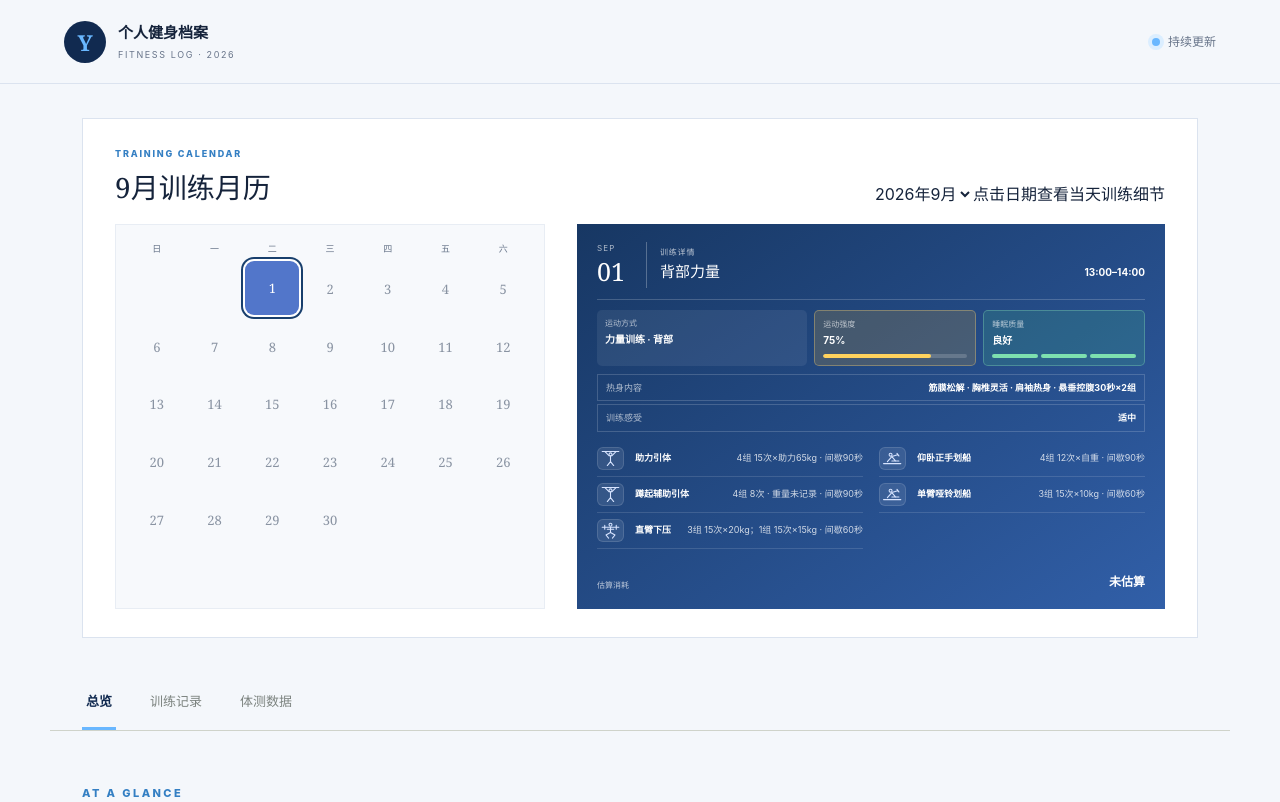
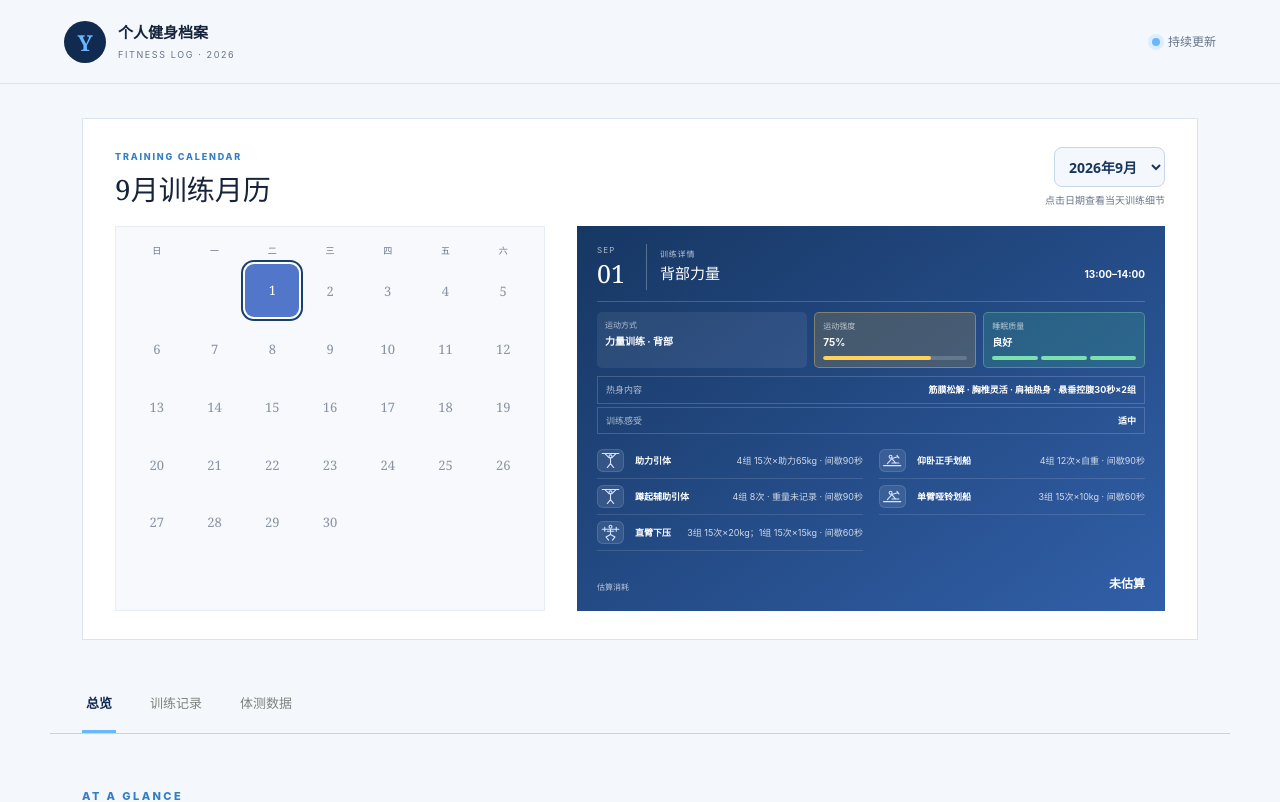
Before and after one commit to Eason199907/fitness-progress, a Next.js app: page / in a window 1280 px wide. Shown: the top 802 px of the page. Built offline with nearby package versions, Linux system fonts and the light colour scheme.

Commit message:
Backup September 1 workout and multi-month calendar

```diff
--- a/app/globals.css
+++ b/app/globals.css
@@ -477,6 +477,8 @@ body {
 }
 .home-calendar-title {
   display: flex;
+  flex-wrap: wrap;
+  gap: 12px;
   justify-content: space-between;
   align-items: end;
   margin-bottom: 18px;
@@ -498,6 +500,31 @@ body {
 .home-calendar-title > span {
   font-size: 10px;
   color: var(--muted);
+}
+.calendar-controls {
+  display: flex;
+  flex-direction: column;
+  align-items: flex-end;
+  gap: 6px;
+}
+.calendar-controls > span {
+  font-size: 10px;
+  color: var(--muted);
+}
+.month-picker {
+  max-width: 100%;
+  min-height: 40px;
+  padding: 7px 10px;
+  font: 600 14px system-ui;
+  color: #19375c;
+  background: #f4f8fc;
+  border: 1px solid #c6d7e9;
+  border-radius: 8px;
+  cursor: pointer;
+}
+.month-picker:focus-visible {
+  outline: 2px solid #347fc3;
+  outline-offset: 3px;
 }
 .home-calendar-body {
   display: grid;
@@ -563,6 +590,8 @@ body {
 }
 .calendar-top {
   display: flex;
+  flex-wrap: wrap;
+  gap: 12px;
   justify-content: space-between;
   align-items: center;
   margin-bottom: 13px;
@@ -570,6 +599,7 @@ body {
 }
 .calendar-top > div:first-child {
   display: flex;
+  flex-wrap: wrap;
   align-items: baseline;
   gap: 10px;
 }
```
